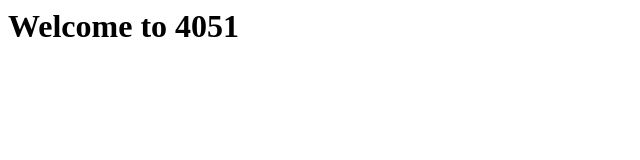
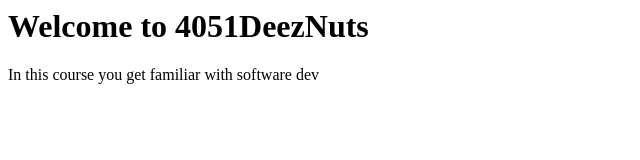
Before and after one commit to JamesAlonzo00/INSY-4051---BizAppDev, a plain HTML site: page index.html in a window 1280 px wide. Shown: the whole page, without its empty margins (0-640 px from the left). Drawn offline with Linux system fonts and the light colour scheme.

Commit message:
Add course description

```diff
--- a/index.html
+++ b/index.html
@@ -4,7 +4,7 @@
 
 </head>
 <body>
-<h1>Welcome to 4051</h1>
-
+<h1>Welcome to 4051DeezNuts</h1>
+<p>In this course you get familiar with software dev</p>
 </body>
 </html>
```
